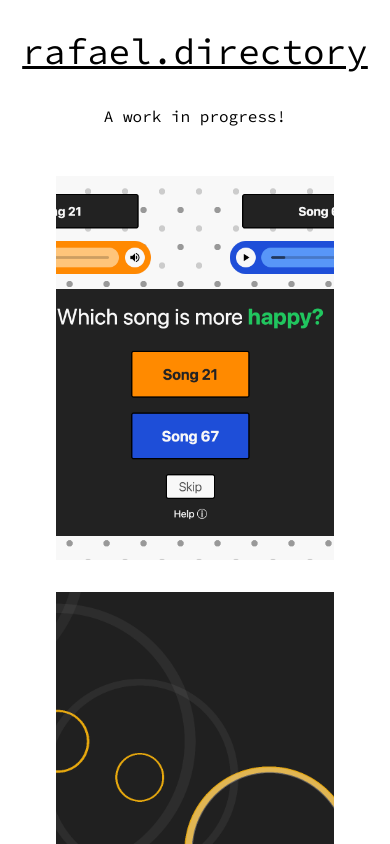
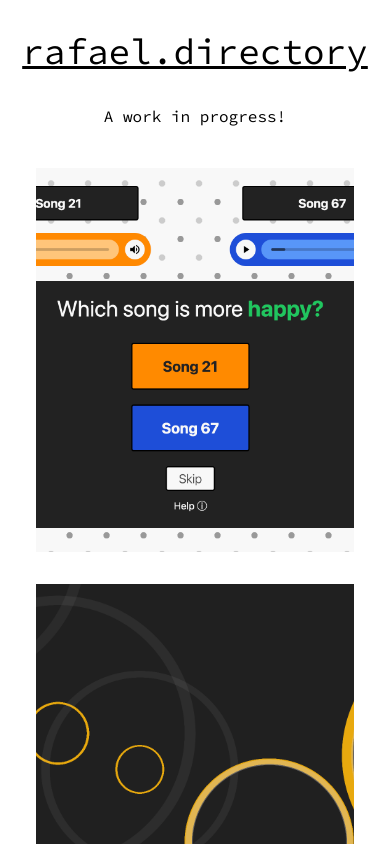
Before and after one commit to racollado/portfolio, a React (Vite) app: page / in a window 390 px wide. Shown: the top 844 px of the page. Built offline with nearby package versions, Linux system fonts and the light colour scheme.

Commit message:
padding fix

```diff
--- a/src/App.jsx
+++ b/src/App.jsx
@@ -13,7 +13,7 @@ function App({ hasSubdirectory, projectData }) {
 
   return (
     <>
-      <div className="max-w-[90%] md:min-w-[40rem] md:w-[50rem] md:max-w-[calc(100%-5rem)]  m-auto my-8">
+      <div className="max-w-[90%] md:min-w-[40rem] md:w-[50rem] md:max-w-[calc(100%-5rem)]  m-auto mt-8 mb-6">
         <a href="/">
           <h1 className="text-center text-4xl md:text-6xl font-scp underline mb-8">
             rafael.directory
--- a/src/Projects.jsx
+++ b/src/Projects.jsx
@@ -2,7 +2,7 @@ import projects from "./projects.json";
 
 export default function Projects({ setPage, setProject }) {
   return (
-    <div className="flex flex-wrap px-10 max-w-[100%]">
+    <div className="flex flex-wrap px-5 pb-6 max-w-[100%]">
       {projects.map((project) => (
         <a key={project.title} className="min-w-[100%] sm:min-w-0 sm:w-1/2 lg:w-1/3 p-4">
           <div
```
